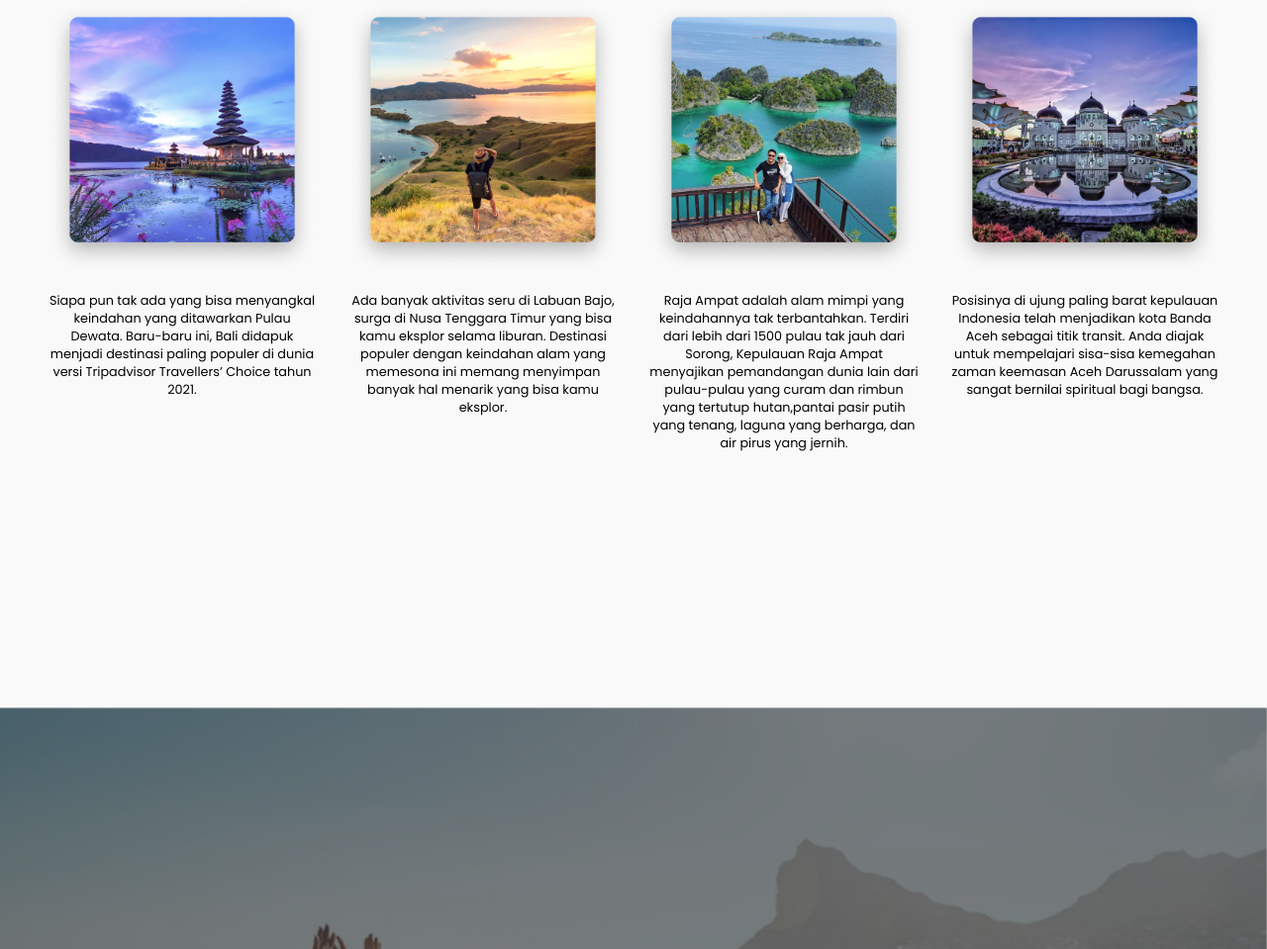
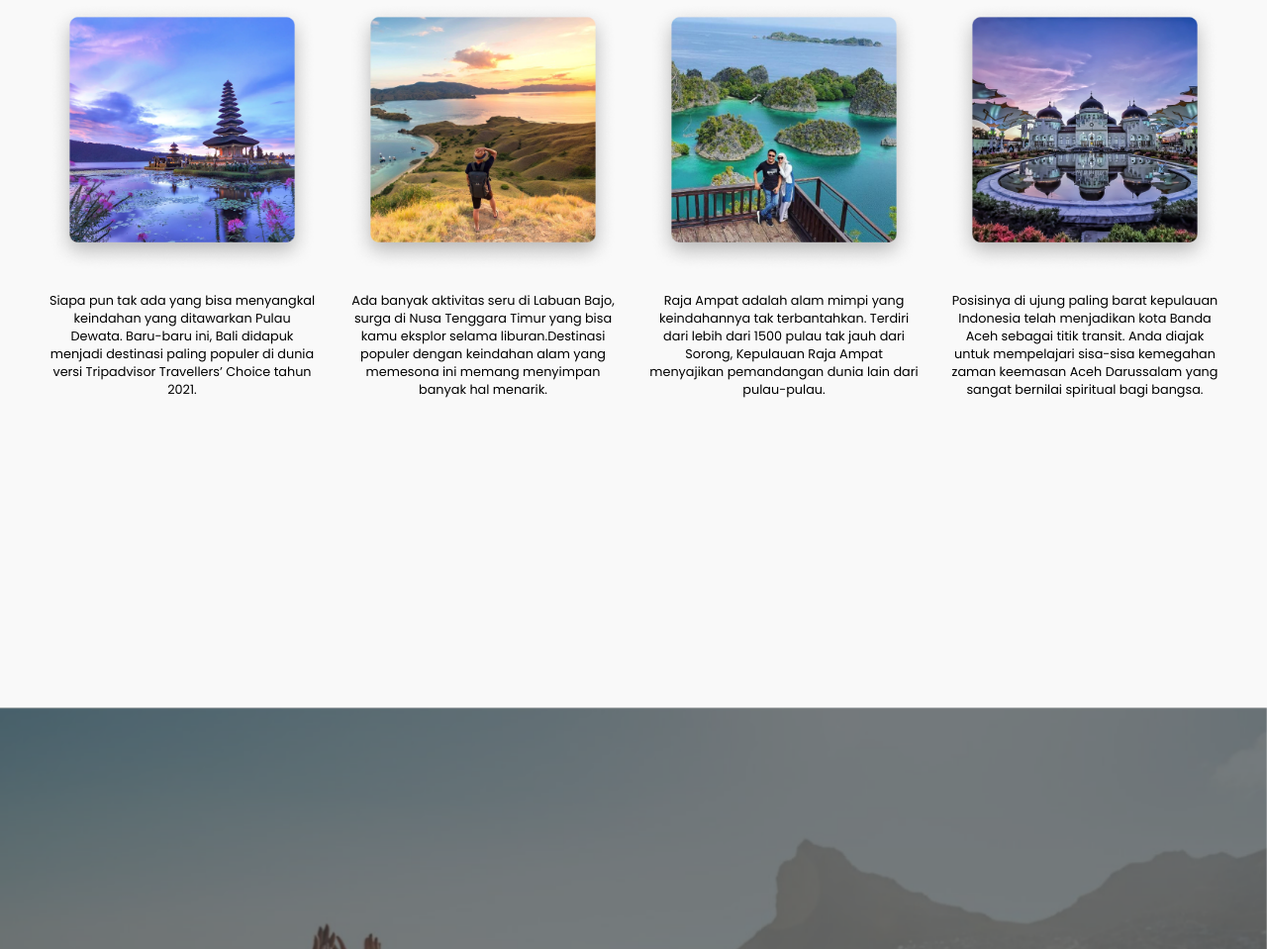
Before and after one commit to anugrah89/Project3A, a plain HTML site: page index.html in a window 1280 px wide. Shown: the part 1101-2060 px from the top of the page at 99% size. Drawn offline with nearby package versions, Linux system fonts and the light colour scheme.

Commit message:
Update index.html

```diff
--- a/index.html
+++ b/index.html
@@ -4,6 +4,7 @@
 <head>
     <!-- metadata -->
     <meta charset="UTF-8">
+    <meta name="viewport" content="width=device-width, initial-scale=1.0">
     <meta name="description" content="MENU of Street Boba">
     <meta name="keywords" content="Tour, Travel, 3A, Project, Studi Independent, Progate">
     <meta name="author" content="TEAM 3A">
@@ -13,6 +14,7 @@
     <link rel="icon" href="images/icon.png">
     <!-- import files -->
     <link rel="stylesheet" href="stylesheet.css">
+    <!-- responsive -->
     <link rel="stylesheet" href="responsive.css">
     <!-- import animate -->
     <link rel="stylesheet" href="https://cdnjs.cloudflare.com/ajax/libs/animate.css/4.1.1/animate.min.css" />
@@ -31,6 +33,7 @@
             <div class="header-left">
                 <img class="logo" src="images/logo.png">
             </div>
+            <span class="fa fa-bars menu-icon"></span>
             <div class="header-right">
                 <a href="#">Beranda</a>
                 <a href="#">Kategori</a>
@@ -75,17 +78,13 @@
                     <div class="content">
                         <img src="images/labuanbajo.png">
                         <p>Ada banyak aktivitas seru di Labuan Bajo, surga di Nusa Tenggara Timur yang bisa kamu eksplor
-                            selama liburan.
-                            Destinasi populer dengan keindahan alam yang memesona ini memang menyimpan banyak hal
-                            menarik yang bisa kamu eksplor.</p>
+                            selama liburan.Destinasi populer dengan keindahan alam yang memesona ini memang menyimpan banyak hal menarik.</p>
                     </div>
                     <div class="content">
                         <img src="images/rajaampat.png">
                         <p>Raja Ampat adalah alam mimpi yang keindahannya tak terbantahkan. Terdiri dari lebih dari 1500
                             pulau tak jauh dari Sorong,
-                            Kepulauan Raja Ampat menyajikan pemandangan dunia lain dari pulau-pulau yang curam dan
-                            rimbun yang tertutup hutan,pantai
-                            pasir putih yang tenang, laguna yang berharga, dan air pirus yang jernih.</p>
+                            Kepulauan Raja Ampat menyajikan pemandangan dunia lain dari pulau-pulau.</p>
                     </div>
                     <div class="content">
                         <img src="images/bandaaceh.png">
@@ -94,6 +93,7 @@
                             untuk mempelajari sisa-sisa kemegahan zaman keemasan Aceh Darussalam yang sangat bernilai
                             spiritual bagi bangsa.</p>
                     </div>
+                    <div class="clear"></div>
                 </div>
             </div>
         </div>
@@ -113,7 +113,7 @@
     <!-- Aris -->
     <footer>
             <div class="footer-logo">
-                <p>PT. Team Studi Independent Progate - 3A</p>
+                <p class="selected">PT. Team Studi Independent Progate - 3A</p>
                 <img src="images/logo.png">
             </div>
             <div class="anggota">
```
